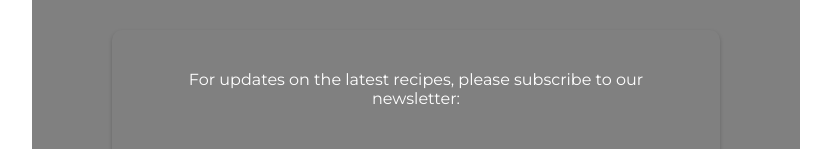
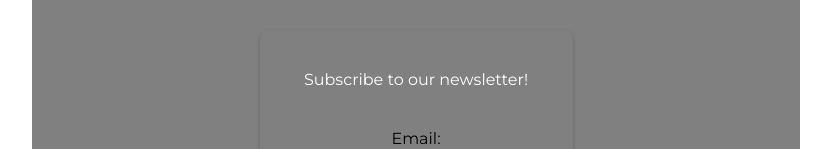
Before and after one commit to Ammememe/RecipeReactApp, a React (Create React App) app: page / in a window 1280 px wide. Shown: the part 745-894 px from the top of the page, without its empty margins (224-1055 px from the left). Built offline with nearby package versions, Linux system fonts and the light colour scheme; no server answers.

Commit message:
testing cicd #2

```diff
--- a/src/components/Footer.jsx
+++ b/src/components/Footer.jsx
@@ -7,7 +7,7 @@
     <footer style={footerStyle}>
       <div style={formContainerStyle}>
         <p style={textStyle}>
-          For updates on the latest recipes, please subscribe to our newsletter:
+          Subscribe to our newsletter!
         </p>
         <NewsletterSignupForm />
       </div>
```
